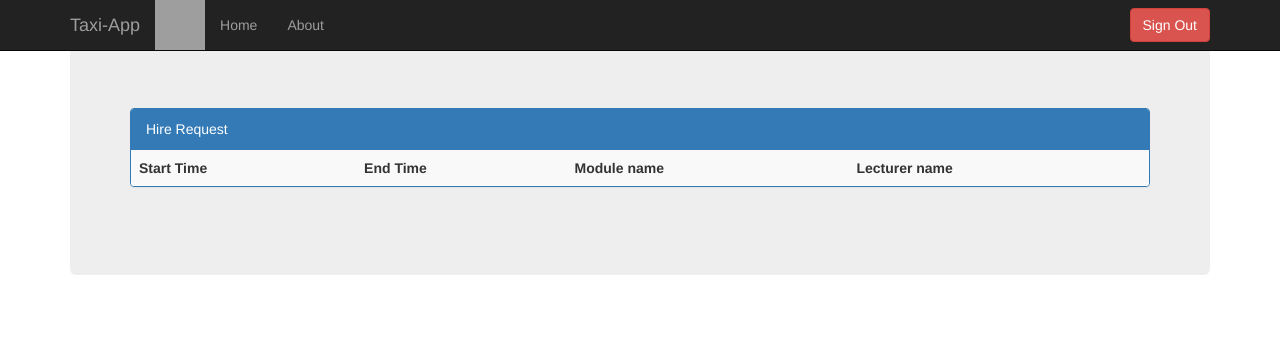
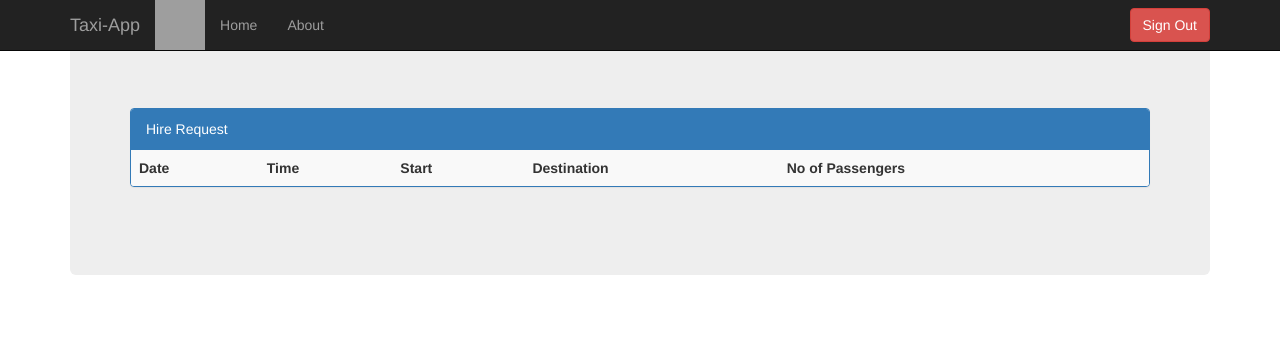
Before and after one commit to DatabaseTeamICE13/TaxiApp, a PHP site: page /homeDriver.php in a window 1280 px wide. Shown: the top 351 px of the page. Run offline with PHP 8.4, Linux system fonts and the light colour scheme; lists and menus that the app fills with data are empty; some libraries are stand-ins or nearby versions; grey boxes are pictures that could not be loaded.

Commit message:
DriverHome updated

```diff
--- a/homeDriver.php
+++ b/homeDriver.php
@@ -52,10 +52,11 @@
                     <div class="panel panel-primary">
                     <div class="panel-heading">Hire Request</div>
                     <table class="table table-striped">
-                        <th>Start Time</th>
-                        <th>End Time</th>
-                        <th>Module name</th>
-                        <th>Lecturer name</th>
+						<th>Date</th>
+                        <th>Time</th>
+                        <th>Start </th>
+                        <th>Destination</th>
+                        <th>No of Passengers</th>
                     </table>
                     </div>
                     <br>
```
Also changed, not shown: tableaccess.php (+20 -0 lines), authenticateUser.php (line endings or trailing spaces).
